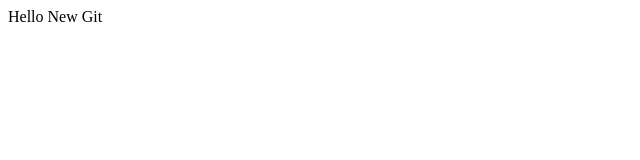
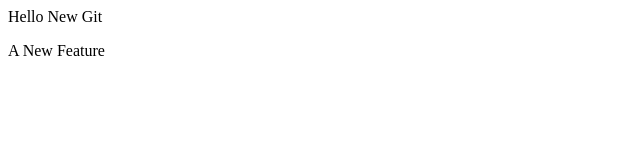
Before and after one commit to bchaitanya92/localrepo, a plain HTML site: page index.html in a window 1280 px wide. Shown: the full height of the page, 0-640 px from the left. Drawn offline with Linux system fonts and the light colour scheme.

Commit message:
Add new feature

```diff
--- a/index.html
+++ b/index.html
@@ -1 +1,2 @@
 <p>Hello New Git</p>
+<p>A New Feature</p>
```
